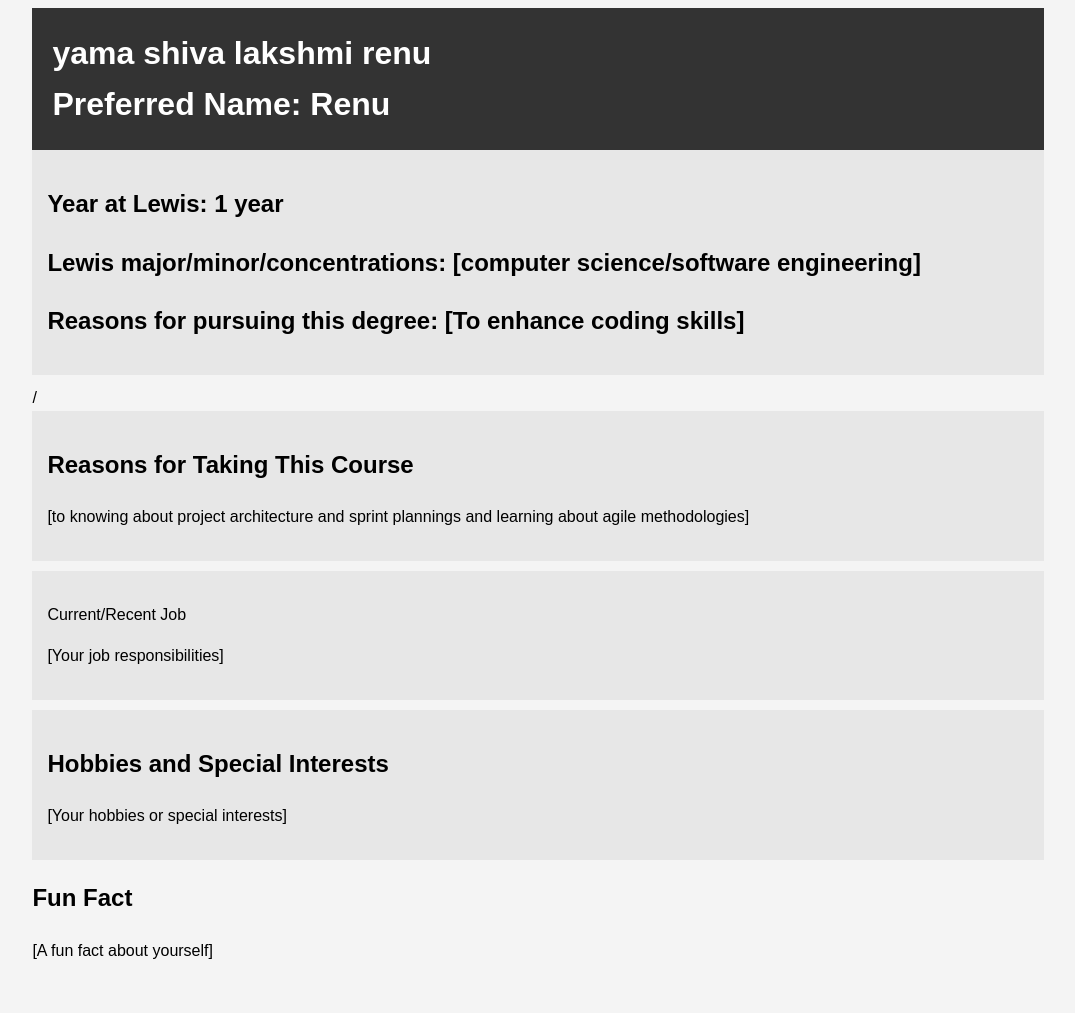
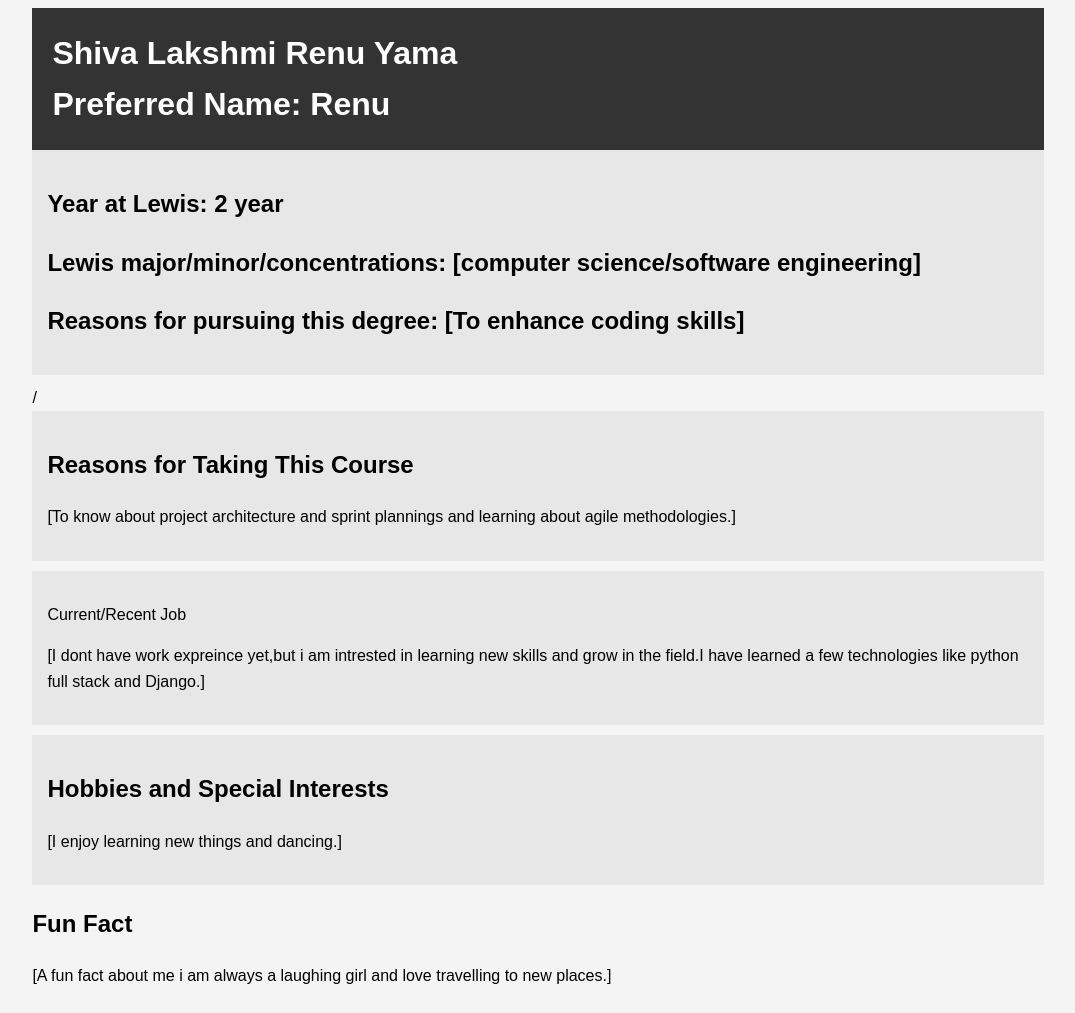
Before and after one commit to renuyama/me, a plain HTML site: page index.html in a window 1280 px wide. Shown: the whole page, without its empty margins (102-1177 px from the left). Before the commit the page ends 987 px from the top, so only its background shows below. Drawn offline with Linux system fonts and the light colour scheme.

Commit message:
index.html

```diff
--- a/index.html
+++ b/index.html
@@ -31,34 +31,34 @@
 <body>
     <div class="container">
         <header class="main-info">
-            <h1>yama shiva lakshmi renu</h1>
+            <h1>Shiva Lakshmi Renu Yama</h1>
             <h1>Preferred Name: Renu</h1>
         </header>
 
         <section class="lewis">
-			<h2>Year at Lewis: 1 year</h2>
+			<h2>Year at Lewis: 2 year</h2>
 			<h2>Lewis major/minor/concentrations: [computer science/software engineering]</h2>
 			<h2>Reasons for pursuing this degree: [To enhance coding skills]</h2>
         </section>/
 
 		<section class="course">
             <h2>Reasons for Taking This Course</h2>
-            <p>[to knowing about project architecture and sprint plannings and learning about agile methodologies]</p>
+            <p>[To know about project architecture and sprint plannings and learning about agile methodologies.]</p>
         </section>
 
 		<section class="job">
             <p>Current/Recent Job</p>
-			<p>[Your job responsibilities]</p>
+			<p>[I dont have work expreince yet,but i am intrested in learning new skills and grow in the field.I have learned a few technologies like python full stack and Django.]</p>
         </section>
 
         <section class="hobbies">
             <h2>Hobbies and Special Interests</h2>
-            <p>[Your hobbies or special interests]</p>
+            <p>[I enjoy learning new things and dancing.]</p>
         </section>
 
         <section class="fun-fact">
             <h2>Fun Fact</h2>
-            <p>[A fun fact about yourself]</p>
+            <p>[A fun fact about me i am always a laughing girl and love travelling to new places.]</p>
         </section>
     </div>
 </body>
```
